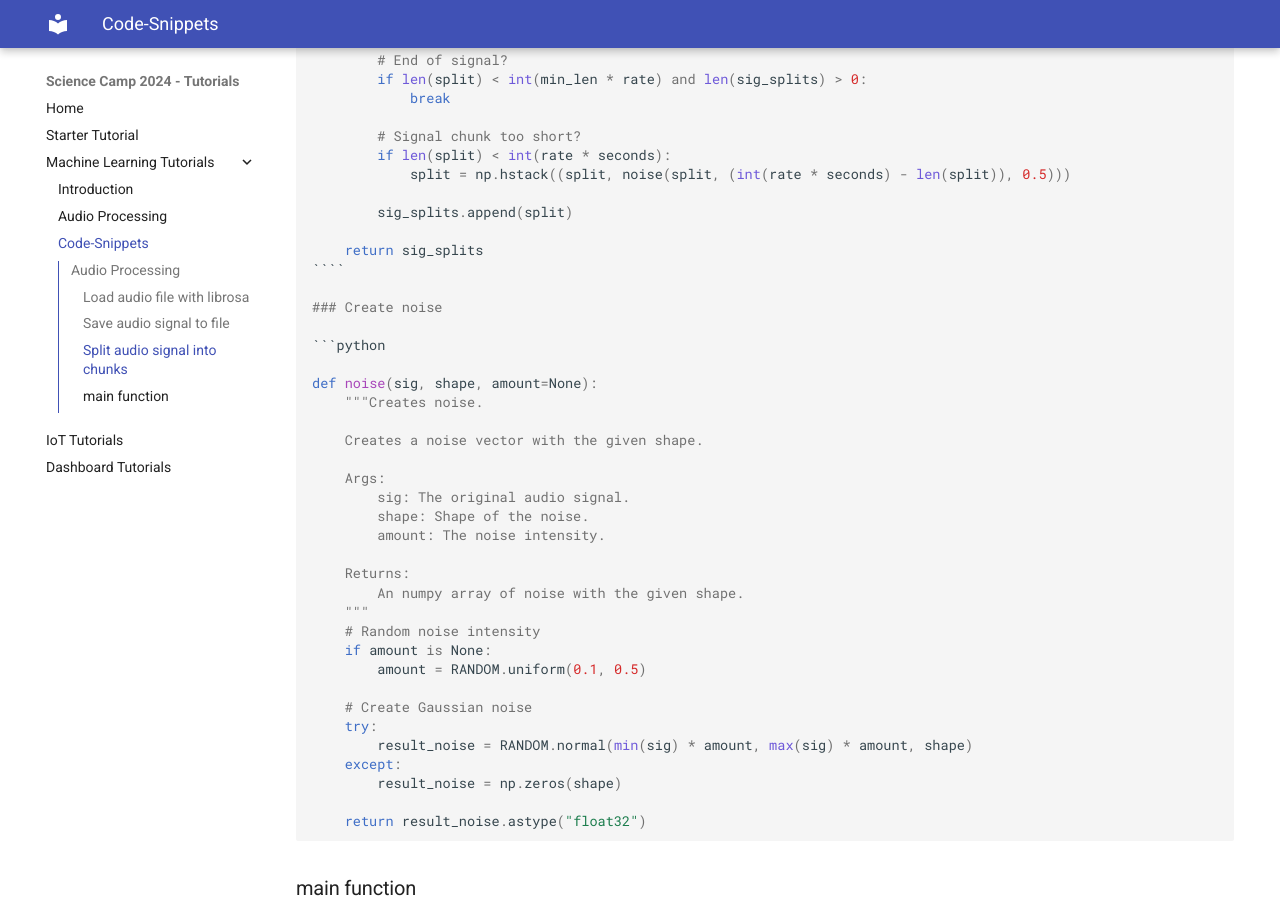
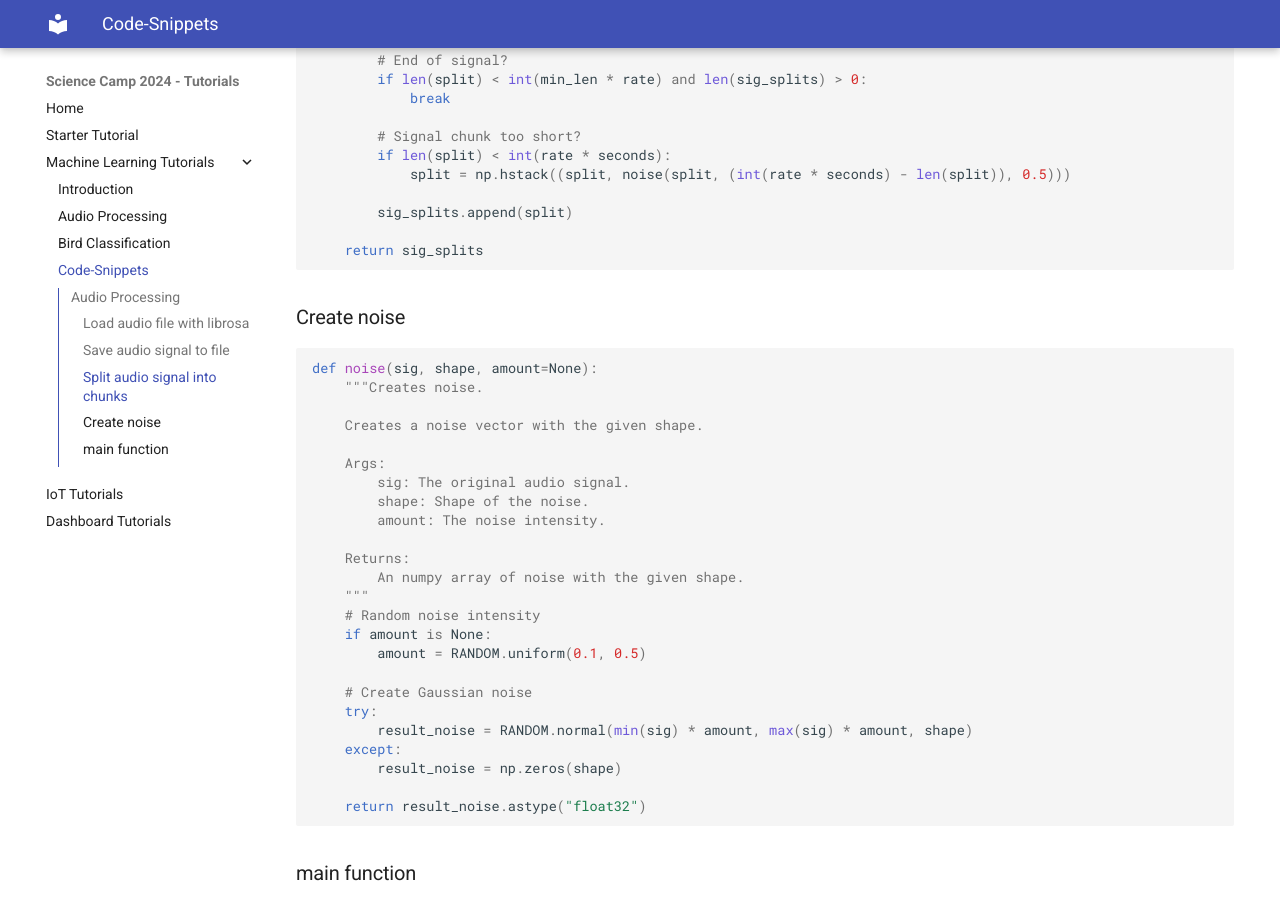
Before and after one commit to Science-Camp-TUI/tutorials, an MkDocs documentation site: the page built from docs/machine-learning/code-snippets.md, in a window 1280 px wide and 900 px high, scrolled down 1384 px. Built offline with MkDocs 1.6.1 and Material for MkDocs 9.7.7, drawn with Linux system fonts in a browser that asks for light colours.

Commit message:
fix typo, add section

`````diff
--- a/docs/machine-learning/code-snippets.md
+++ b/docs/machine-learning/code-snippets.md
@@ -71,7 +71,7 @@ def split_signal(sig, rate, seconds, overlap, min_len):
         sig_splits.append(split)
 
     return sig_splits
-````
+```
 
 ### Create noise
 
--- a/mkdocs.yml
+++ b/mkdocs.yml
@@ -9,6 +9,7 @@ nav:
   - Machine Learning Tutorials:
     - Introduction: machine-learning/index.md
     - Audio Processing: machine-learning/audio-processing.md
+    - Bird Classification: machine-learning/bird-classification.md
     - Code-Snippets: machine-learning/code-snippets.md
   - IoT Tutorials: iot/index.md
   - Dashboard Tutorials: dashboard/index.md
`````
Also changed, not shown: docs/machine-learning/bird-classification.md (added).
